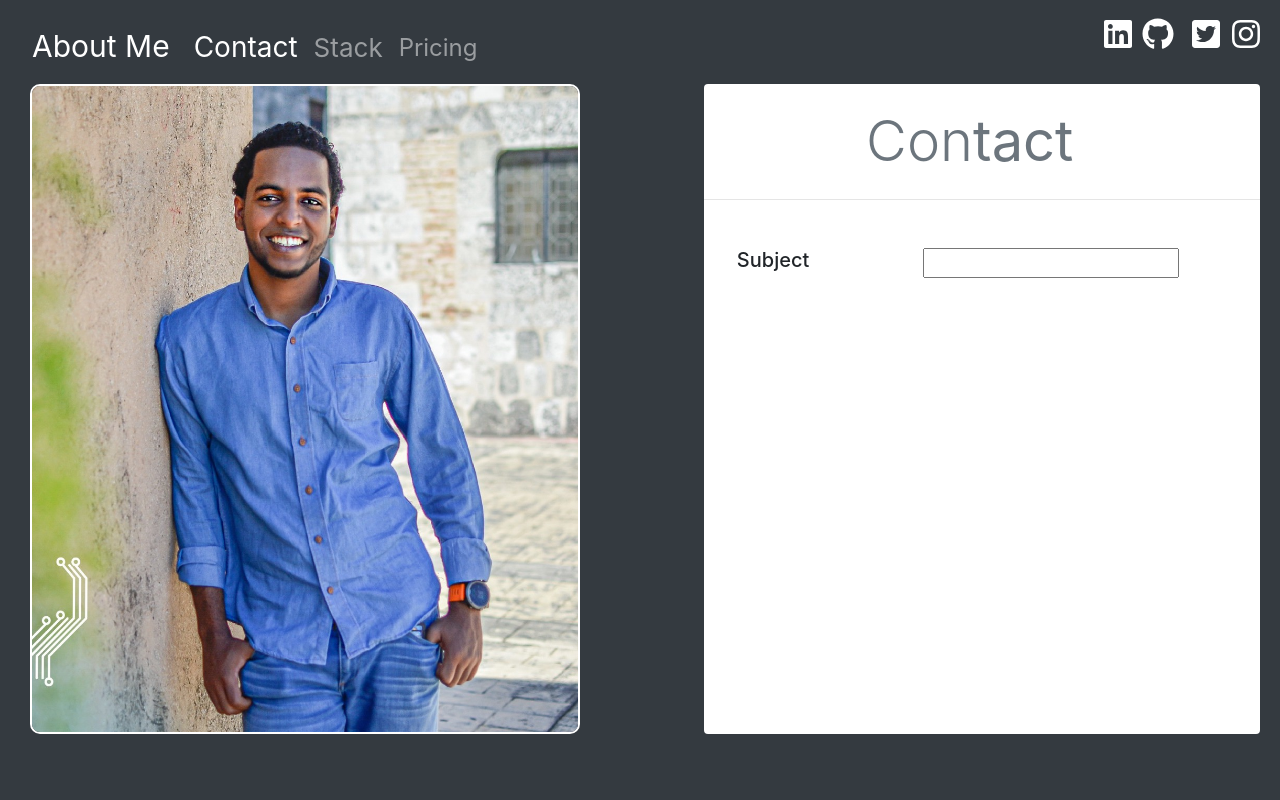
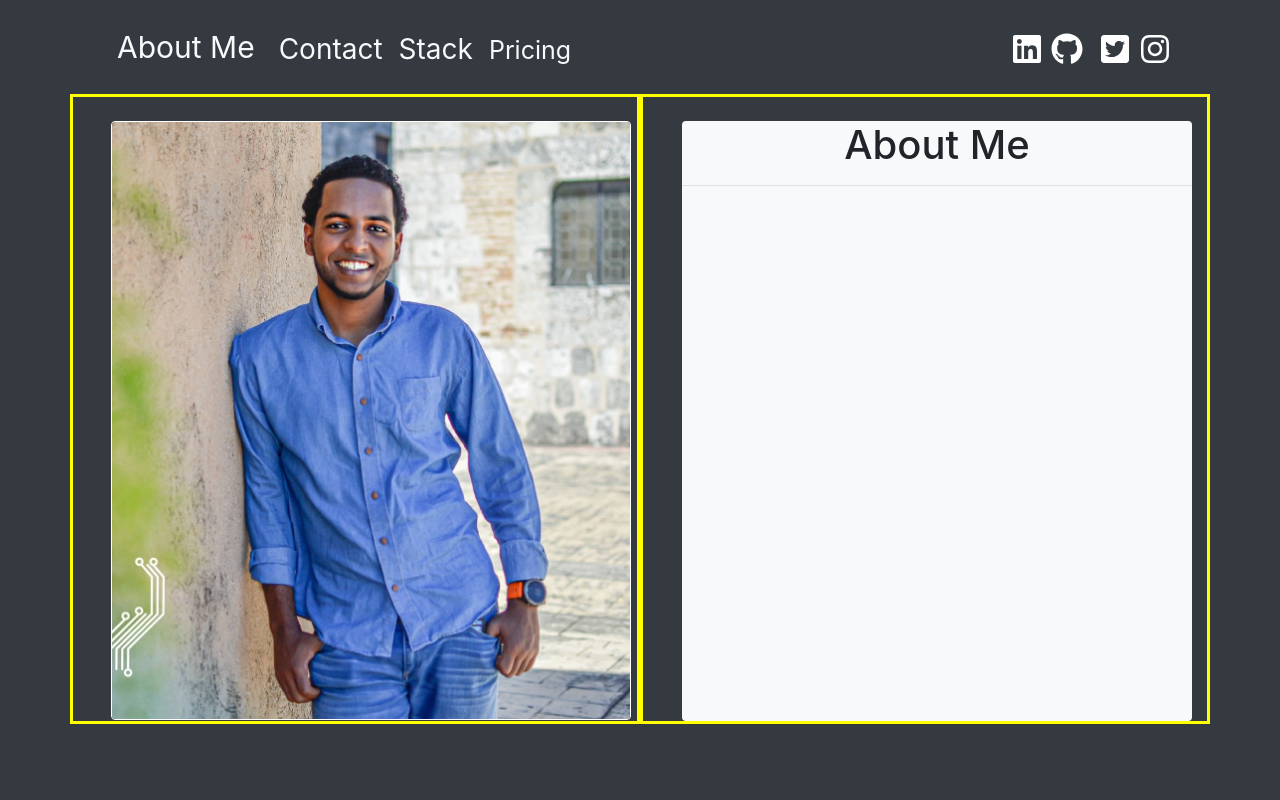
Before and after one commit to RancellTapia/Rancell-Portfolio, a React (Create React App) app: page / in a window 1280 px wide. Shown: the top 800 px of the page. Built offline with nearby package versions, Linux system fonts and the light colour scheme.

Commit message:
Updating style of the components

```diff
--- a/src/App.css
+++ b/src/App.css
@@ -2,25 +2,6 @@
     display: grid;
     grid-template-columns: 1fr 1fr;
     grid-auto-rows: minmax(auto, 60px);
-}
-
-.nv1 {
-    font-size: 30px;
-}
-
-.nv2 {
-    font-size: 28px;
-    margin-top: 2px;
-}
-
-.nv3 {
-    font-size: 26px;
-    margin-top: 4px;
-}
-
-.nv4 {
-    font-size: 24px;
-    margin-top: 6px;
 }
 
 .net {
@@ -32,6 +13,9 @@ body {
     background-color: #343a40;
 }
 
+.test{
+    border: solid yellow;
+}
 
 
 .in {
@@ -158,6 +142,10 @@ a{
     cursor: pointer;
 }
 
+.image{
+    width: 520px;
+    height: auto;
+}
 @media screen and (max-width: 2000px){
 
     .img{
--- a/src/App.js
+++ b/src/App.js
@@ -2,7 +2,6 @@ import React, { useState } from "react";
 import "./App.css";
 import Navbar from "../src/Component/Navbar";
 import Aboutme from "../src/Component/Aboutme";
-import Socialnet from "../src/Component/Socialnet";
 import Footer from "../src/Component/Footer";
 import Contact from "../src/Component/Contact";
 
@@ -10,7 +9,7 @@ import Contact from "../src/Component/Contact";
 
 function App() {
 
-  const [ componentName, setComponentName ] = useState('contact');
+  const [ componentName, setComponentName ] = useState('about');
 
   console.log(componentName);
 
@@ -18,23 +17,28 @@ function App() {
   return (
 
       <>
-        <div className="container1 bg-dark">
+{/*
+        <div className="container1 bg-primary">
           <Navbar
             setComponentName = {setComponentName}
           />
           <div className="net">
             <Socialnet />
           </div>
-        </div>
+        </div> */}
 
-        <div className="container2 bg-dark">
+        <Navbar
+            setComponentName = {setComponentName}
+          />
+
+
+
 
           { componentName  === "about" && <Aboutme />}
           { componentName  === "contact" && <Contact />}
           { componentName  === "stack" && <Aboutme />}
           { componentName  === "pricing" && <Aboutme />}
 
-        </div>
 
         <Footer />
       </>
--- a/src/Component/Aboutme.js
+++ b/src/Component/Aboutme.js
@@ -3,9 +3,25 @@ import Photo from './Photo';
 
 const Aboutme = () => {
     return (
-        <>
-            <Photo/>
-            <div className="uno">
+        <div className = "container">
+            <div className = "row">
+                <div className = "col-xl-6 col-lg-12 test">
+                    <Photo/>
+                </div>
+
+                <div className = "col-xl-6 col-lg-12 test">
+                    <div className = "bg-light rounded ml-4 mt-4" style= {{height: "600px"}}>
+                        <div className = "mt-4">
+                            <h1 className = "text-center mt-4">
+                                About Me
+                            </h1>
+                            <hr className = "bg-black"/>
+                        </div>
+                    </div>
+                </div>
+            </div>
+
+            {/* <div className="uno">
                 <div className = " bg-white rounded mt-4 ml-3 uno1">
                     <div className = "text-center">
                         <h1 className = "display-4 d-inline-block mr-4 text-secondary">About </h1>
@@ -18,8 +34,8 @@ const Aboutme = () => {
 
                     </div>
                 </div>
-            </div>
-        </>
+            </div> */}
+        </div>
       );
 }
 
--- a/src/Component/Navbar.js
+++ b/src/Component/Navbar.js
@@ -1,18 +1,69 @@
 import React from 'react';
+import Socialnet from "./Socialnet";
+import "../App.css";
 
 
 const Navbar = ({setComponentName}) => {
 
 
     return (
+        // <div className = "container">
+            // <nav
+            //     className = "navbar navbar-warning bg-success"
+            // >
+            //     <nav
+            //         className = "navbar navbar-expand-lg navbar-light bg-dark"
+            //     >
+            //     <a
+            //         className = "navbar-brand nv1"
+            //         onClick = { () => setComponentName("about") }
+            //     >About Me</a>
+            //     <button
+            //         className = "navbar-toggler"
+            //         type = "button"
+            //         data-toggle = "collapse"
+            //         data-target = "#navbarNav"
+            //         aria-controls = "navbarNav"
+            //         aria-expanded = "false"
+            //         aria-label = "Toggle navigation"
+
+            //     >
+            //         <span
+            //             className = "navbar-toggler-icon"
+            //         ></span>
+            //     </button>
+            //     <div
+            //         className = "collapse navbar-collapse"
+            //         id = "navbarNav"
+            //     >
+            //         <ul className = "navbar-nav">
+            //         <li className = "nav-item active">
+            //             <a className = "nav-link nv2" onClick = { () => setComponentName("contact") } >Contact <span className="sr-only">(current)</span></a>
+            //         </li>
+            //         <li className = "nav-item">
+            //             <a className = "nav-link nv3" onClick = { () => setComponentName("stack") }  >Stack</a>
+            //         </li>
+            //         <li className = "nav-item">
+            //             <a className = "nav-link nv4" onClick = { () => setComponentName("pricing") }  >Pricing</a>
+            //         </li>
+            //         </ul>
+            //     </div>
+            //     </nav>
+            // </nav>
+        // </div>
+
+        <div className = "container">
+            <div className = "bg-white">
+                <div className = "bg-dark">
                     <nav
-            className = "navbar navbar-dark bg-dark"
+                        className = "navbar  navbar-light"
                     >
                         <nav
                             className = "navbar navbar-expand-lg navbar-light bg-dark"
                         >
                         <a
-                className = "navbar-brand nv1"
+                            className = "navbar-brand text-light"
+                            style = {{fontSize: "30px"}}
                             onClick = { () => setComponentName("about") }
                         >About Me</a>
                         <button
@@ -23,7 +74,6 @@ const Navbar = ({setComponentName}) => {
                             aria-controls = "navbarNav"
                             aria-expanded = "false"
                             aria-label = "Toggle navigation"
-
                         >
                             <span
                                 className = "navbar-toggler-icon"
@@ -35,19 +85,37 @@ const Navbar = ({setComponentName}) => {
                         >
                             <ul className = "navbar-nav">
                             <li className = "nav-item active">
-                    <a className = "nav-link nv2" onClick = { () => setComponentName("contact") } >Contact <span className="sr-only">(current)</span></a>
+                                <a
+                                    className = "nav-link text-light mt-1"
+                                    style = {{fontSize: "28px"}}
+                                    onClick = { () => setComponentName("contact") }
+                                >Contact <span className="sr-only">(current)</span></a>
                             </li>
                             <li className = "nav-item">
-                    <a className = "nav-link nv3" onClick = { () => setComponentName("stack") }  >Stack</a>
+                                <a
+                                    className = "nav-link text-light mt-1"
+                                    style = {{fontSize: "28px"}}
+                                    onClick = { () => setComponentName("stack") }
+                                >Stack</a>
                             </li>
                             <li className = "nav-item">
-                    <a className = "nav-link nv4" onClick = { () => setComponentName("pricing") }  >Pricing</a>
+                                <a
+                                    className = "nav-link text-light mt-2"
+                                    style = {{fontSize: "25px"}}
+                                    onClick = { () => setComponentName("pricing") }
+                                >Pricing</a>
                             </li>
                             </ul>
                         </div>
                         </nav>
+
+                        <div className = "nav">
+                            <Socialnet/>
+                        </div>
                     </nav>
-
+                </div>
+            </div>
+        </div>
 
      );
 }
--- a/src/Component/Photo.js
+++ b/src/Component/Photo.js
@@ -1,16 +1,17 @@
 import React from 'react';
-import pic from './rancell.JPG';
+import pic from './rancell.jpg';
 
 const Photo = () => {
     return (
 
         //Foto de about
-                <div className = "mt-4 bg-dark">
-
-                    <img src = {pic} className = "img" />
-                </div>
-
-
+        <div className = " col-md-6 mt-4 ml-2 bg-dark" >
+            <img src = {pic}
+                className = "img-responsive rounded border border-white"
+                style = {{width: "520px"}}
+                alt = "Responsive image"
+            />
+        </div>
      );
 }
 
```
Lines whose indentation alone changed are shown as unchanged.
